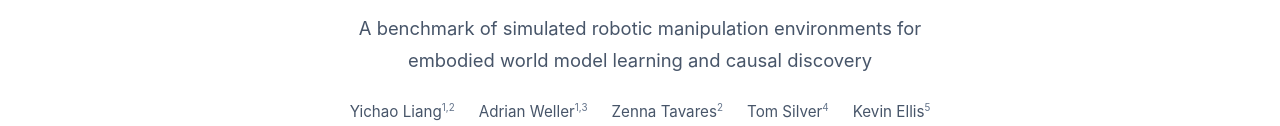
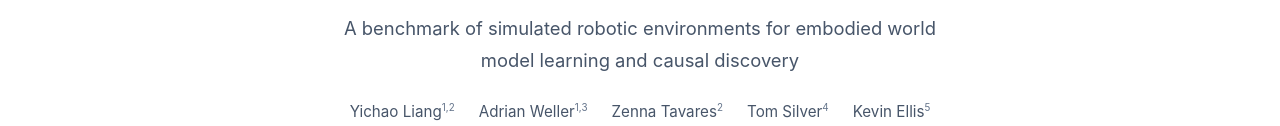
Before and after one commit to yichao-liang/robodisco-site, a plain HTML site: page index.html in a window 1280 px wide. Shown: the part 222-348 px from the top of the page. Drawn offline with Linux system fonts and the light colour scheme.

Commit message:
Remove 'manipulation' from subtitle

```diff
--- a/index.html
+++ b/index.html
@@ -3,7 +3,7 @@
 <head>
     <meta charset="UTF-8">
     <meta name="viewport" content="width=device-width, initial-scale=1.0">
-    <meta name="description" content="MARA RoboSim: A benchmark of simulated robotic manipulation environments for embodied world model learning and causal discovery">
+    <meta name="description" content="MARA RoboSim: A benchmark of simulated robotic environments for embodied world model learning and causal discovery">
     <title>MARA RoboSim: A Benchmark for Embodied World Model Learning</title>
     <style>
         * { margin: 0; padding: 0; box-sizing: border-box; }
@@ -252,7 +252,7 @@
         <section class="hero">
             <div class="container">
                 <h1>MARA RoboSim</h1>
-                <p class="subtitle">A benchmark of simulated robotic manipulation environments for embodied world model learning and causal discovery</p>
+                <p class="subtitle">A benchmark of simulated robotic environments for embodied world model learning and causal discovery</p>
                 <div class="authors">
                     <span class="author">Yichao Liang<sup>1,2</sup></span>
                     <span class="author">Adrian Weller<sup>1,3</sup></span>
```
